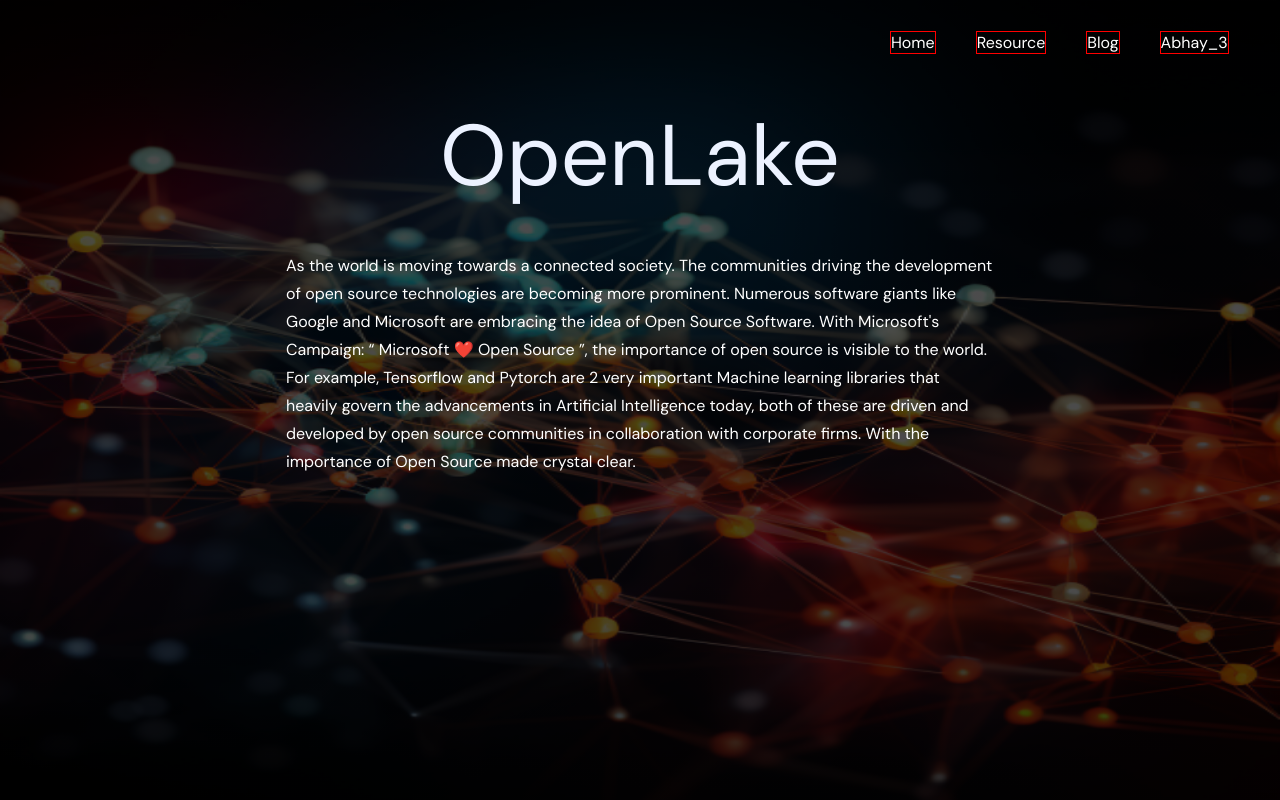
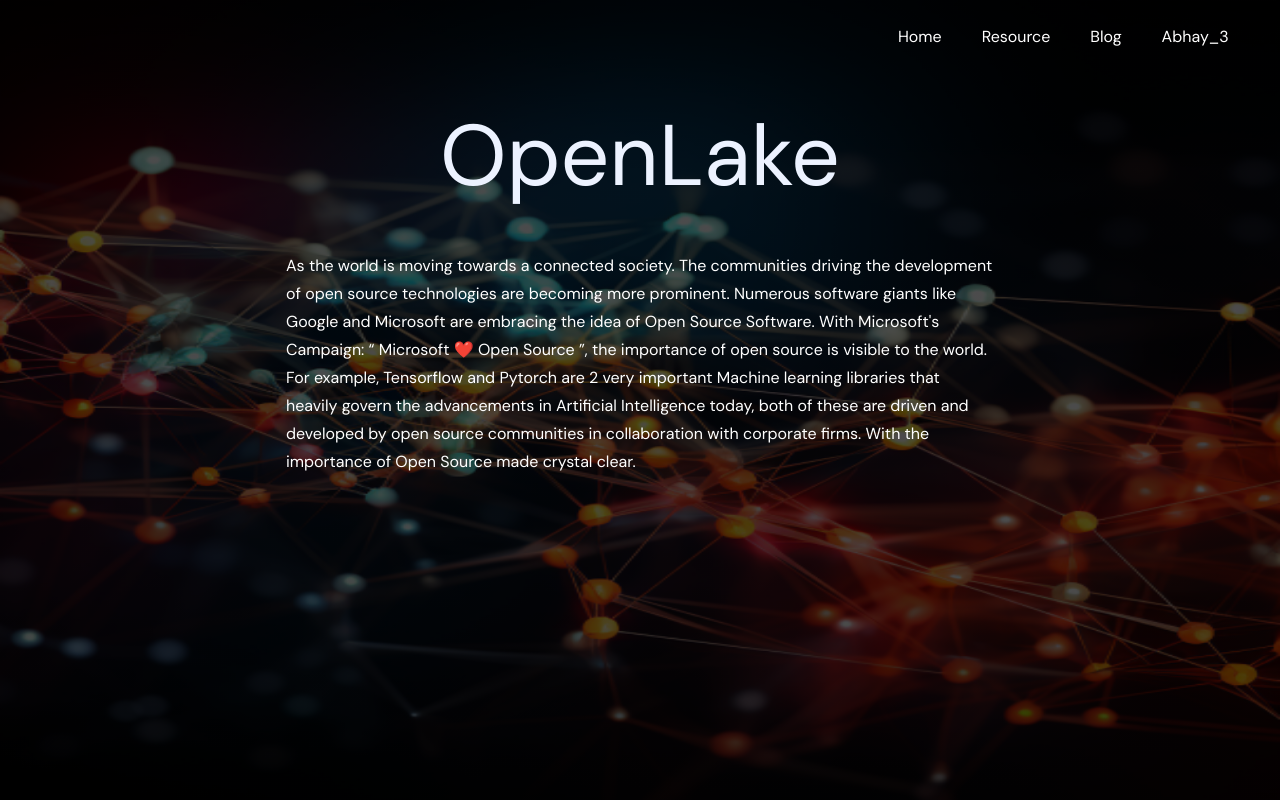
Before and after one commit to TanishkM/another_unkown_team, a React app: page / in a window 1280 px wide. Shown: the top 800 px of the page. Built offline with nearby package versions, Linux system fonts and the light colour scheme.

Commit message:
fix: navbar fixed

```diff
--- a/package.json
+++ b/package.json
@@ -10,6 +10,7 @@
     "jquery": "^3.7.0",
     "react": "^18.2.0",
     "react-dom": "^18.2.0",
+    "react-responsive-carousel": "^3.2.23",
     "react-router-dom": "^6.11.2",
     "react-scripts": "5.0.1",
     "reactcomponents": "^1.2.4",
--- a/src/components/Navbar.js
+++ b/src/components/Navbar.js
@@ -9,28 +9,28 @@ export default function Navbar(props) {
     <div className="nav">
       <div
         id="Home"
-        style={{ border: "0.025rem solid red", cursor: "pointer" }}
+        style={{ cursor: "pointer" }}
         onClick={() => handleClick("Home")}
       >
         Home
       </div>
       <div
         id="Resource"
-        style={{ border: "0.025rem solid red", cursor: "pointer" }}
+        style={{ cursor: "pointer" }}
         onClick={() => handleClick("Resource")}
       >
         Resource
       </div>
       <div
         id="Blog"
-        style={{ border: "0.025rem solid red", cursor: "pointer" }}
+        style={{ cursor: "pointer" }}
         onClick={() => handleClick("Blog")}
       >
         Blog
       </div>
       <div
         id="Abhay_3"
-        style={{ border: "0.025rem solid red", cursor: "pointer" }}
+        style={{ cursor: "pointer" }}
         onClick={() => handleClick("Abhay_3")}
       >
         Abhay_3
--- a/src/components/OpenlakeHome/Content.js
+++ b/src/components/OpenlakeHome/Content.js
@@ -5,7 +5,7 @@ import Community from "../Community";
 import Events from "../Events/Events.js";
 export default function Content() {
   return (
-    <div>
+    <>
       <div className="expContainer">
         <div className="expImg">
           <div className="expTag">
@@ -104,6 +104,6 @@ export default function Content() {
         <Community />
         <Events />
       </div>
-    </div>
+    </>
   );
 }
--- a/src/pages/Home.css
+++ b/src/pages/Home.css
@@ -71,12 +71,12 @@ code {
 
 .nav {
   display: flex !important;
-  height: 2%;
+  /* height: 2%; */
   position: absolute;
   background: transparent;
   gap: 20px;
   align-items: center;
-  /* padding: 2%; */
+  padding: 2%;
   padding-right: 4% !important;
   justify-content: end;
   width: 100%;
--- a/src/pages/Home.js
+++ b/src/pages/Home.js
@@ -4,18 +4,17 @@ import Resource from "../components/OpenlakeHome/Resource";
 import Blog from "../components/OpenlakeHome/Blog";
 import Navbar from "../components/Navbar";
 import Footer from "../components/footer";
-import "./Home.css"
+import "./Home.css";
 import { useState } from "react";
 
 export default function Home() {
-  const [a, setA] = useState("Home")
-  console.log(a)
+  const [a, setA] = useState("Home");
   return (
     <div className="superContainer">
-      <Navbar onExit={setA}/>
-      {a === 'Home' ? <Content />: null}
-      {a === 'Resource' ? <Resource/> : null}
-      {a === 'Blog' ? <Blog/> : null}
+      <Navbar onExit={setA} />
+      {a === "Home" ? <Content /> : null}
+      {a === "Resource" ? <Resource /> : null}
+      {a === "Blog" ? <Blog /> : null}
       <Footer />
     </div>
   );
```
Also changed, not shown: 1 other file.
